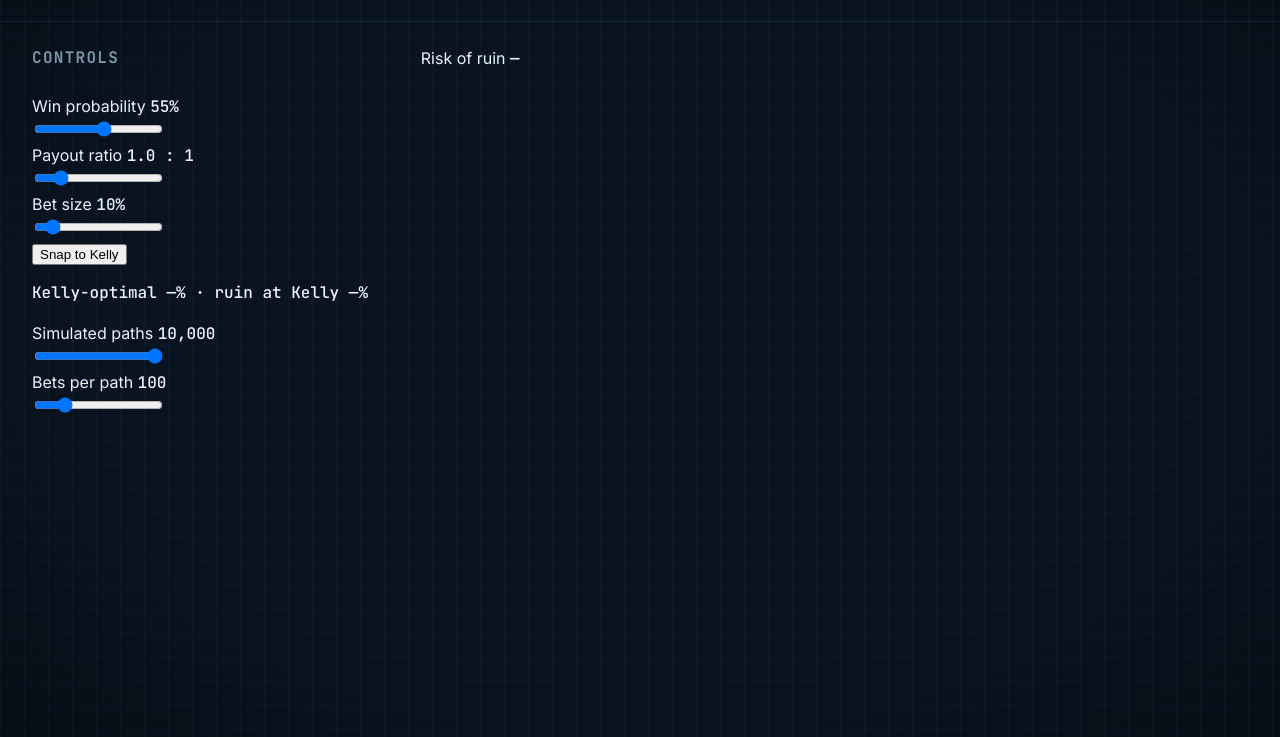
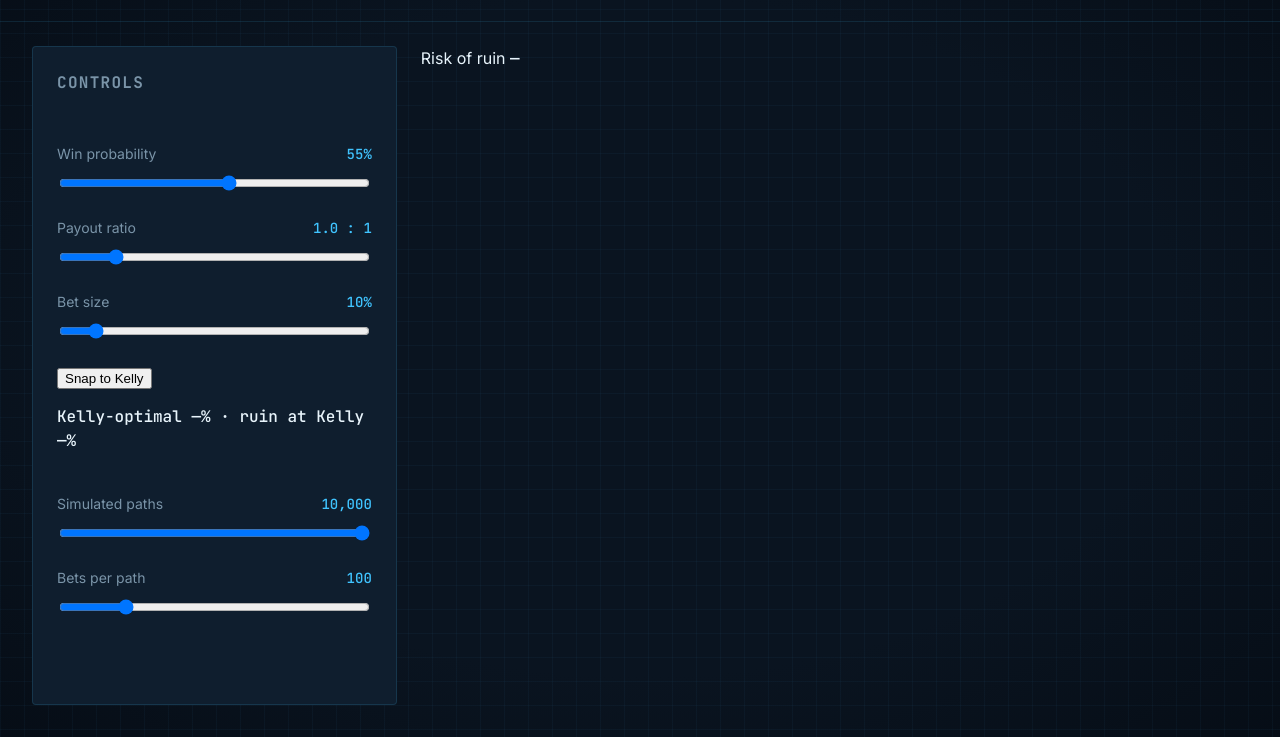
Before and after one commit to ctkrug/bankroll, a website: page index.html in a window 1280 px wide. Shown: the part 63-800 px from the top of the page. Drawn offline with Linux system fonts and the light colour scheme.

Commit message:
feat(css): style control panel surface and label rows

```diff
--- a/src/styles.css
+++ b/src/styles.css
@@ -115,3 +115,43 @@ a {
   text-transform: uppercase;
   color: var(--text-muted);
 }
+
+.control-panel {
+  background: var(--surface-1);
+  border: 1px solid rgba(64, 196, 255, 0.14);
+  border-radius: var(--radius-panel);
+  padding: var(--space-3);
+  display: flex;
+  flex-direction: column;
+  gap: var(--space-3);
+}
+
+.control {
+  display: flex;
+  flex-direction: column;
+  gap: var(--space-1);
+}
+
+.control-label-row {
+  display: flex;
+  justify-content: space-between;
+  align-items: baseline;
+  gap: var(--space-1);
+}
+
+.control label {
+  font-size: 0.875rem;
+  color: var(--text-muted);
+}
+
+.control-value {
+  font-size: 0.875rem;
+  color: var(--accent);
+  font-variant-numeric: tabular-nums;
+}
+
+.compute-time {
+  margin: 0;
+  font-size: 0.75rem;
+  color: var(--text-muted);
+}
```
